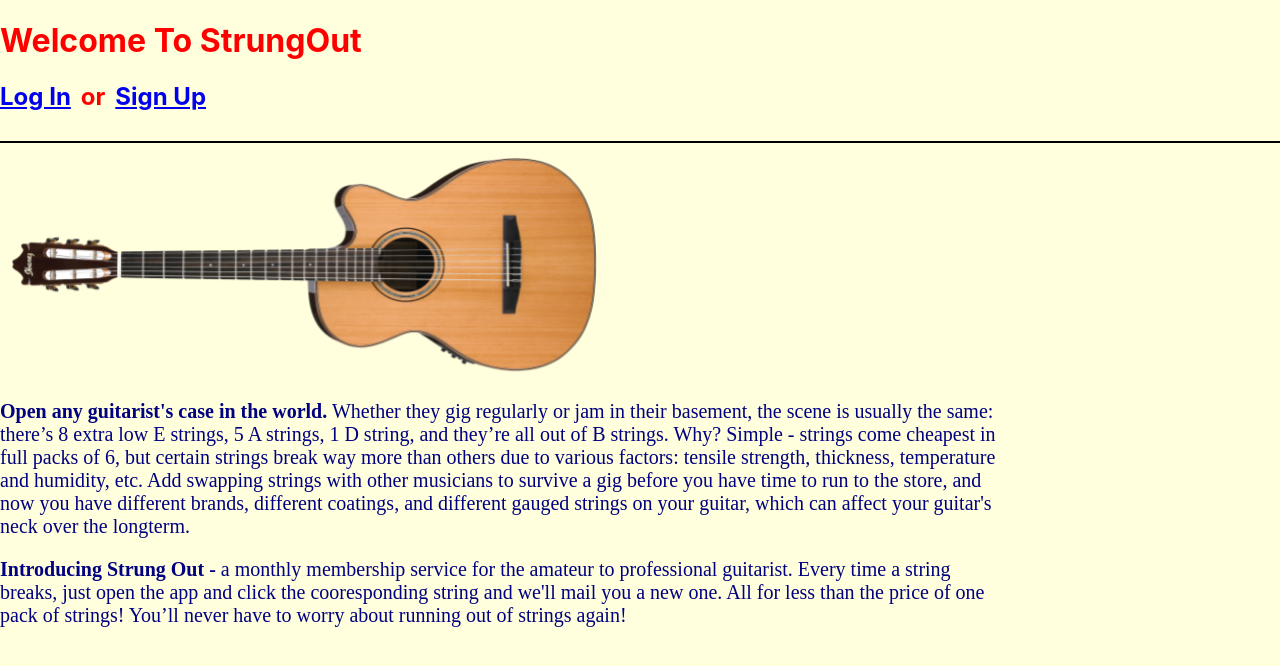
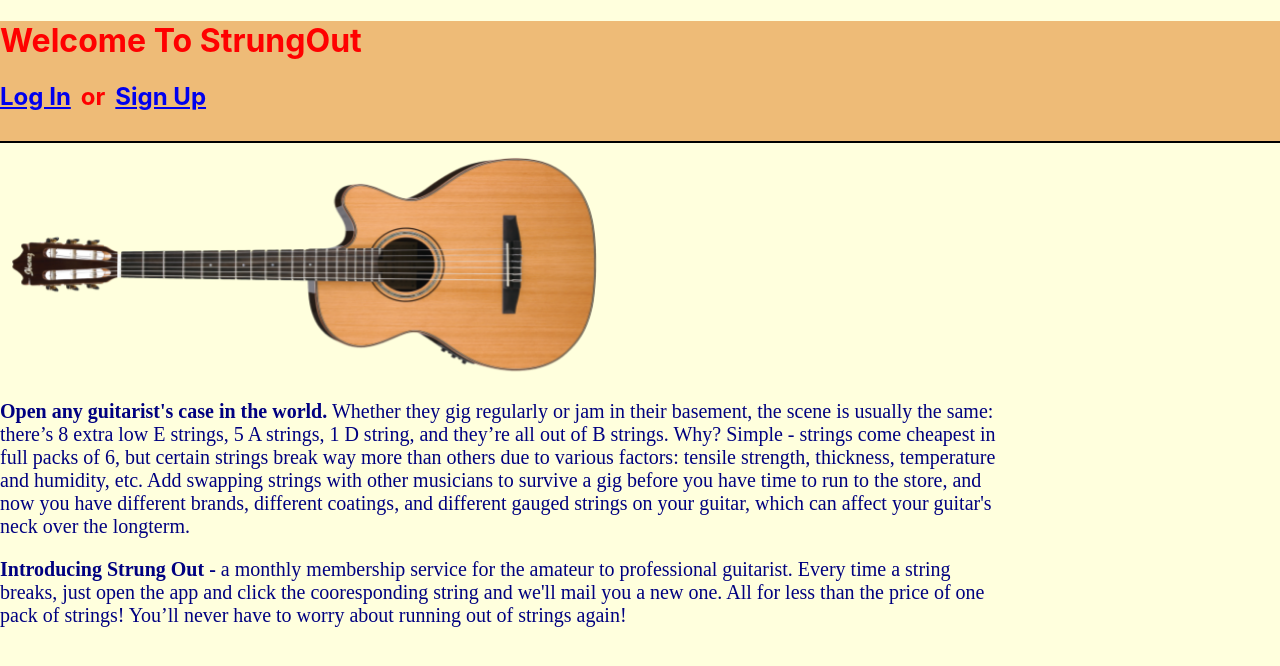
Before and after one commit to musicmills1990/strungout-frontend, a React (Create React App) app: page / in a window 1280 px wide. Shown: the top 666 px of the page. Built offline with nearby package versions, Linux system fonts and the light colour scheme; no server answers.

Commit message:
change navbar color

```diff
--- a/src/App.css
+++ b/src/App.css
@@ -34,6 +34,7 @@
 
 .NavBar {
   color: red;
+  background: #eb7;
 
 }
 
```
